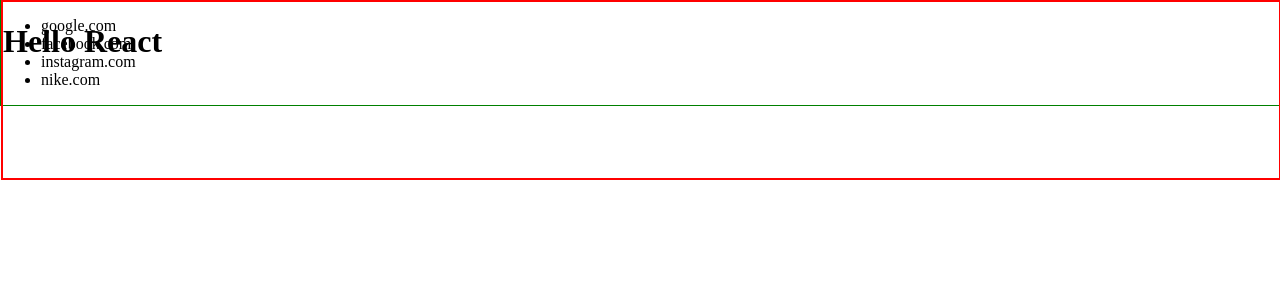
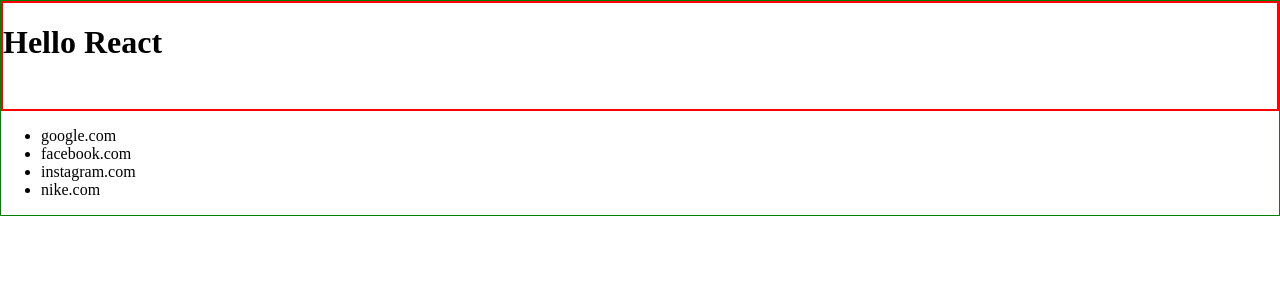
Before and after one commit to richigro/sell-appv2, a React (Create React App) app in the folder client/: page / in a window 1280 px wide. Shown: the top 300 px of the page. Built offline with nearby package versions, Linux system fonts and the light colour scheme; the HTML template or start-up script is replaced by a standard one.

Commit message:
fixed overlapping components

```diff
--- a/client/src/components/Header.css
+++ b/client/src/components/Header.css
@@ -1,13 +1,9 @@
 .header {
   border: 2px solid red;
-  display: flex;
   width: 100%;
-  top: 0px;
-  bottom: 20px;
-  height: 180px;
+  height: 110px;
   margin: 0;
   padding: 0;
   display: block;
   box-sizing: border-box;
-  position: absolute;
 }
--- a/client/src/components/Links.css
+++ b/client/src/components/Links.css
@@ -1,6 +1,6 @@
 .links {
   width: 300px;
   height: 100vh;
-  display: inline-block;
+  display: block;
   position: absolute;
 }
```
Also changed, not shown: 1 other file (tests, documents, lock files or other folders).
